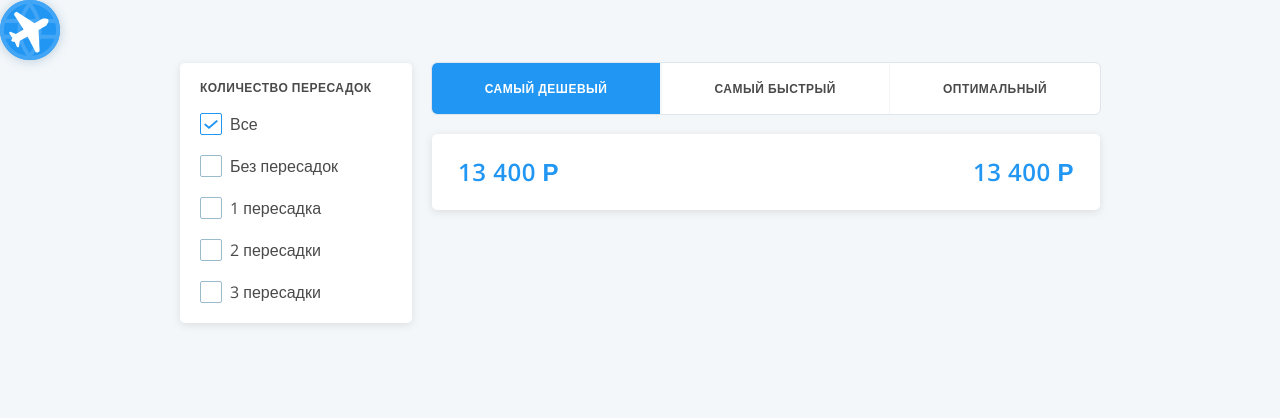
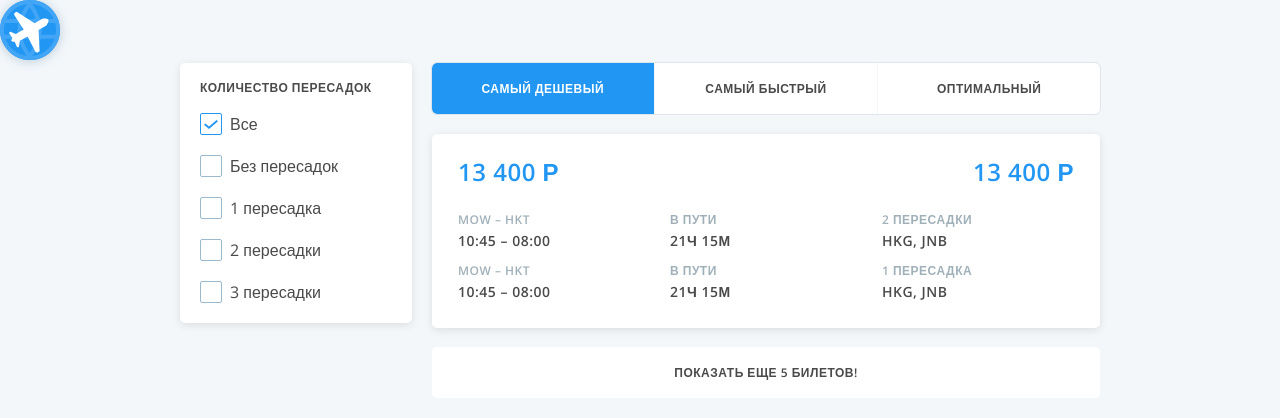
Before and after one commit to Binatik/aviasaIes-mini, a React app: page / in a window 1280 px wide. Shown: the top 418 px of the page. Built offline with nearby package versions, Linux system fonts and the light colour scheme; the HTML template or start-up script is replaced by a standard one.

Commit message:
верстка карточек

```diff
--- a/src/module/AviasaIes/AviasalesFilter/AviasalesFilter.module.scss
+++ b/src/module/AviasaIes/AviasalesFilter/AviasalesFilter.module.scss
@@ -1,4 +1,5 @@
 .aviasalesFilter {
+  align-self: baseline;
   padding-bottom: 10px;
   flex-basis: 232px;
 }
--- a/src/module/AviasaIes/AviasalesFilter/AviasalesFilter.tsx
+++ b/src/module/AviasaIes/AviasalesFilter/AviasalesFilter.tsx
@@ -35,6 +35,7 @@ function AviasalesFilter() {
     secondCheckbox,
     thirdCheckbox,
   } = state;
+
   const dispatch = useAviasalesDispatch();
 
   console.log(CheckboxKey.thirdCheckbox);
--- a/src/module/AviasaIes/AviasalesSort/AviasalesSort.module.scss
+++ b/src/module/AviasaIes/AviasalesSort/AviasalesSort.module.scss
@@ -20,10 +20,55 @@
   gap: 0 20px;
   justify-content: space-between;
   display: flex;
+  padding-bottom: 26px;
+}
+
+.aviasalesPrice {
+  white-space: nowrap;
+}
+
+.aviasalesTickets {
+  display: flex;
+  gap: 10px;
+  justify-content: space-between;
+  align-self: stretch;
+}
+
+.aviasalesTicket {
+  display: flex;
+  flex-direction: column;
+  gap: 20px;
+}
+
+.aviasalesTicketItem {
+  display: flex;
+  flex-direction: column;
+  flex: 1 1;
+  gap: 1px;
+}
+
+.aviasalesTicketItem p:last-child {
+  font-size: 14px;
+}
+
+.aviasalesLoadTicket {
+  border-radius: var(--border-main);
 }
 
 @media (min-width: 768px) {
   .aviasalesSortContainer {
     flex-direction: row;
   }
+
+  .aviasalesTickets {
+    flex-direction: column;
+  }
+
+  .aviasalesTicket {
+    flex-direction: row;
+  }
+
+  .aviasalesTicketItem {
+    flex: 1 1 calc(100% / 3 - 20px);
+  }
 }
--- a/src/module/AviasaIes/AviasalesSort/AviasalesSort.tsx
+++ b/src/module/AviasaIes/AviasalesSort/AviasalesSort.tsx
@@ -20,14 +20,56 @@ function AviasalesSort() {
       <div className={classes.aviasalesContent}>
         <Card mode="primary" size="medium">
           <div className={classes.aviasalesItem}>
-            <Paragraph size="medium" mode="success">
-              13 400 Р{" "}
+            <Paragraph
+              className={classes.aviasalesPrice}
+              size="medium"
+              mode="success"
+            >
+              13 400 Р
             </Paragraph>
-            <Paragraph size="medium" mode="success">
-              13 400 Р{" "}
+            <Paragraph
+              className={classes.aviasalesPrice}
+              size="medium"
+              mode="success"
+            >
+              13 400 Р
             </Paragraph>
           </div>
+          <div className={classes.aviasalesTickets}>
+            <div className={classes.aviasalesTicket}>
+              <div className={classes.aviasalesTicketItem}>
+                <Paragraph mode="secondary">MOW – HKT</Paragraph>
+                <Paragraph mode="primary">10:45 – 08:00</Paragraph>
+              </div>
+              <div className={classes.aviasalesTicketItem}>
+                <Paragraph mode="secondary">В пути</Paragraph>
+                <Paragraph mode="primary">21ч 15м</Paragraph>
+              </div>
+              <div className={classes.aviasalesTicketItem}>
+                <Paragraph mode="secondary">2 пересадки</Paragraph>
+                <Paragraph mode="primary">HKG, JNB</Paragraph>
+              </div>
+            </div>
+            <div className={classes.aviasalesTicket}>
+              <div className={classes.aviasalesTicketItem}>
+                <Paragraph mode="secondary">MOW – HKT</Paragraph>
+                <Paragraph mode="primary">10:45 – 08:00</Paragraph>
+              </div>
+              <div className={classes.aviasalesTicketItem}>
+                <Paragraph mode="secondary">В пути</Paragraph>
+                <Paragraph mode="primary">21ч 15м</Paragraph>
+              </div>
+              <div className={classes.aviasalesTicketItem}>
+                <Paragraph mode="secondary">1 пересадка</Paragraph>
+                <Paragraph mode="primary">HKG, JNB</Paragraph>
+              </div>
+            </div>
+          </div>
         </Card>
+        <br />
+        <Button className={classes.aviasalesLoadTicket} mode="primary" wide>
+          <Paragraph mode="primary">Показать еще 5 билетов!</Paragraph>
+        </Button>
       </div>
     </div>
   );
--- a/src/ui/Button/Button.module.scss
+++ b/src/ui/Button/Button.module.scss
@@ -6,6 +6,7 @@
 }
 
 .button.wide {
+  width: 100%;
   flex-grow: 1;
 }
 
--- a/src/ui/Checkbox/Checkbox.module.scss
+++ b/src/ui/Checkbox/Checkbox.module.scss
@@ -6,6 +6,10 @@
   position: absolute;
   z-index: -1;
   opacity: 0;
+}
+
+.checkbox:focus-visible + label::before {
+  outline: 1px solid var(--default-color);
 }
 
 .checkbox + label {
--- a/src/ui/Paragraph/Paragraph.module.scss
+++ b/src/ui/Paragraph/Paragraph.module.scss
@@ -19,6 +19,13 @@
   letter-spacing: 0.5px;
 }
 
+.paragraph.secondaryMode {
+  color: var(--success-color);
+  font-weight: 600;
+  text-transform: uppercase;
+  letter-spacing: 0.5px;
+}
+
 .paragraph.smallSize {
   @include calculateTextSize(12px, 20px);
 }
--- a/src/ui/Paragraph/Paragraph.tsx
+++ b/src/ui/Paragraph/Paragraph.tsx
@@ -3,7 +3,7 @@ import classNames from "classnames";
 import classes from "./Paragraph.module.scss";
 
 type IParagraphProps = {
-  mode: "primary" | "success";
+  mode: "primary" | "success" | "secondary";
   size?: "small" | "medium";
   children: React.ReactNode;
 } & ParamHTMLAttributes<HTMLParagraphElement>;
@@ -14,6 +14,7 @@ function Paragraph({ mode, size, children, className }: IParagraphProps) {
       className={classNames(className, classes.paragraph, {
         [classes.primaryMode]: mode === "primary",
         [classes.successMode]: mode === "success",
+        [classes.secondaryMode]: mode === "secondary",
         [classes.smallSize]: size === "small" || !size,
         [classes.mediumSize]: size === "medium",
       })}
```
